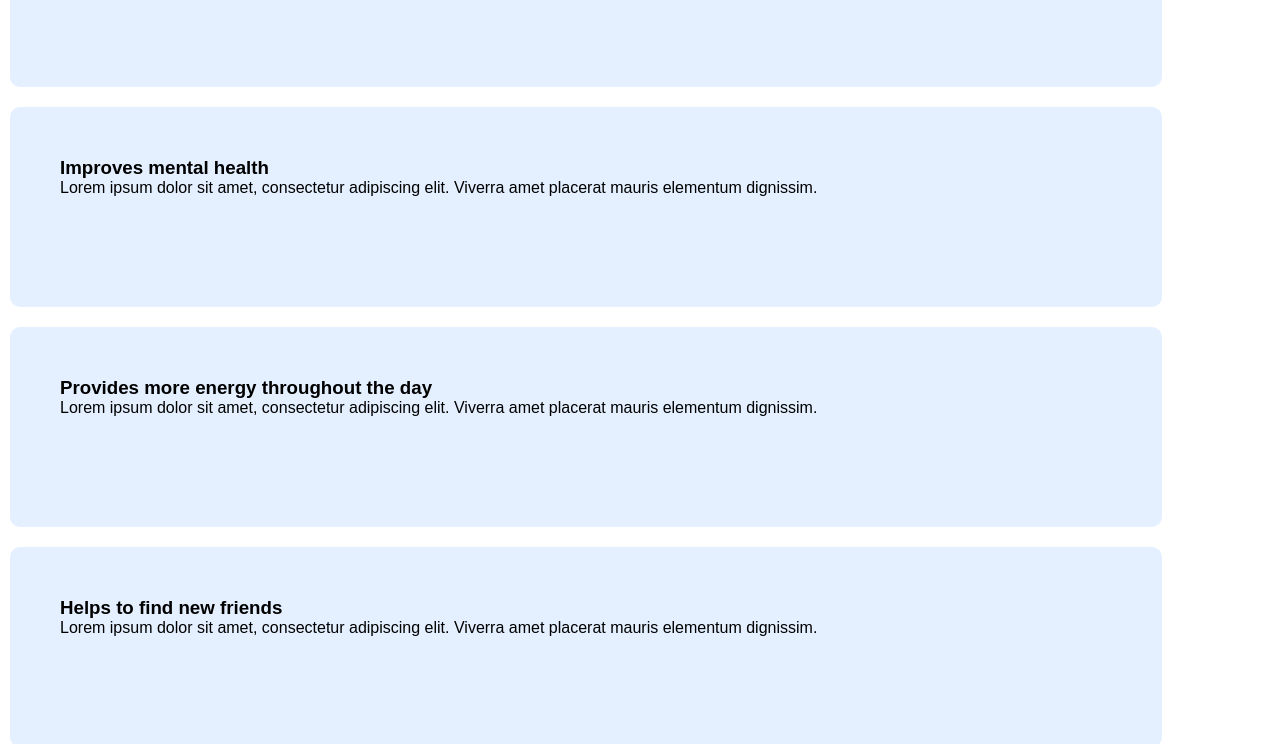
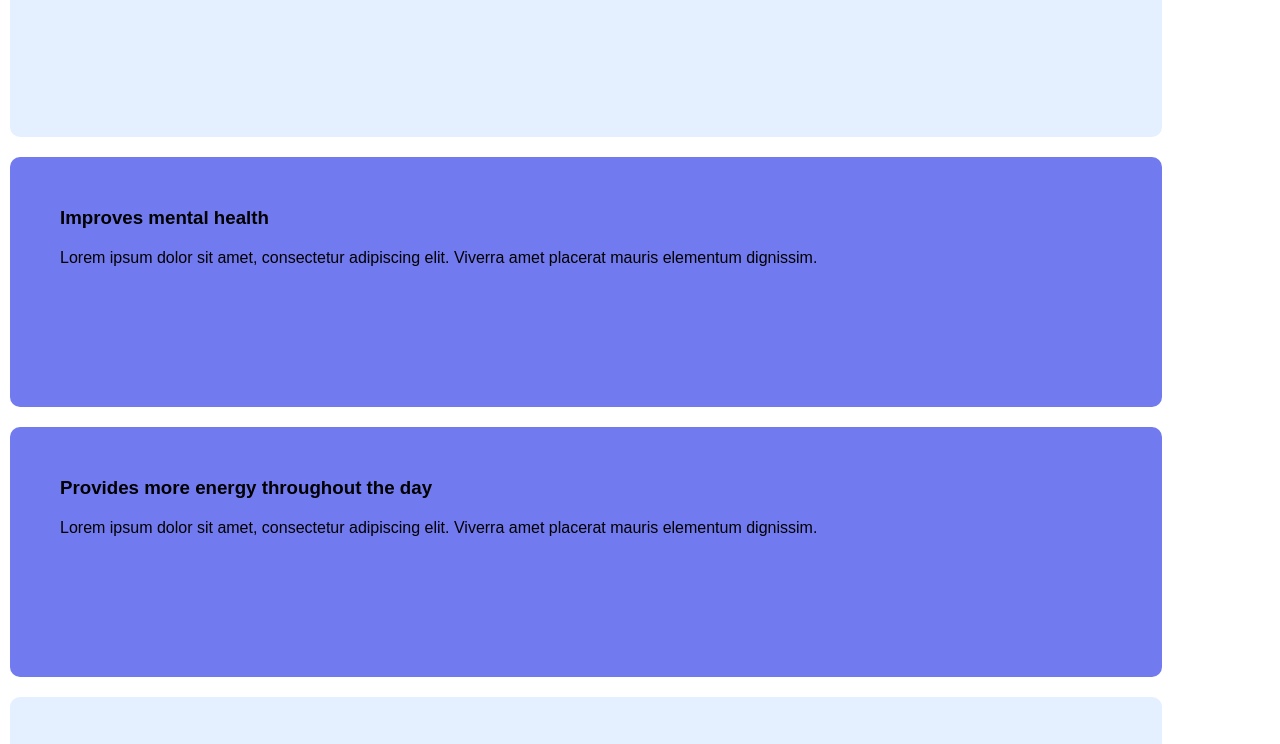
Before and after one commit to iFAXec/Project_3_Final_Project_Landing_Page, a plain HTML site: page index.html in a window 1280 px wide. Shown: the part 3871-4615 px from the top of the page. Drawn offline with Linux system fonts and the light colour scheme; a web font is replaced by a local one.

Commit message:
updated style.css

```diff
--- a/styles.css
+++ b/styles.css
@@ -143,11 +143,17 @@ span {
   background-color: #e4f0ff;
   border-radius: 10px;
   width: 90%;
-  height: 200px;
+  height: 250px;
   margin: 10px;
   padding: 50px;
 }
 
+.second-exercise-container,
+.third-exercise-container {
+  background-color: #727aef;
+}
+
 .all-exercise-container h3 {
   font-weight: bold;
+  margin-bottom: 20px;
 }
```
